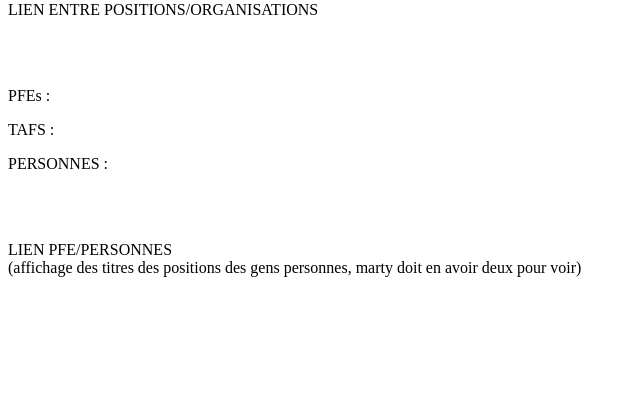
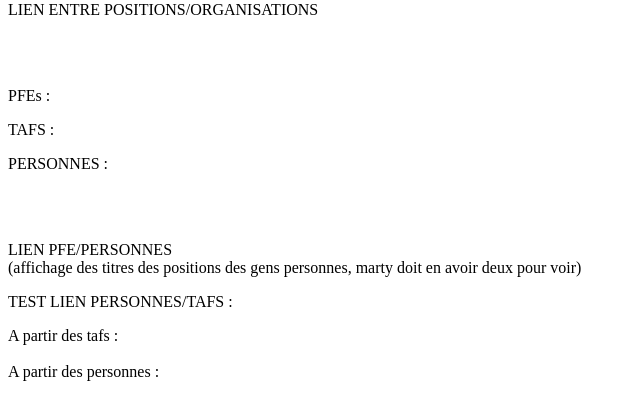
Before and after one commit to nlnTessi07/ue_web_maillard_tessier, a Flask app: template templates/testPrint.html.jinja2 in a window 1280 px wide. Shown: the part 231-651 px from the top of the page, without its empty margins (0-640 px from the left). Run offline with Flask 2, Linux system fonts and the light colour scheme; the template is opened without the code that fills it, so the values that code supplies are empty; parts of the project's set-up code (start-up, migrations or seed data) failed here and were passed over.

Commit message:
Nolann : LIEN TAFS ET PERSONNES (attribution aux tafs) + affichage OK

```diff
--- a/app.py
+++ b/app.py
@@ -179,6 +179,18 @@ def testInput():
 
 
     # LIEN TAFs PERSONNES
+    dcl.personnes.append(rory)
+    dcl.personnes.append(alexis)
+    dcl.personnes.append(eugenie)
+    login.personnes.append(marty)
+    ascii.personnes.append(tom)
+    demain.personnes.append(julien)
+    TEE.personnes.append(raoul)
+    sheesh.personnes.append(raoul)
+
+    db.session.commit() ### AFFICHAGE OK
+
+
     # LIEN POSITIONS PERSONNES
     # LIEN PERSONNES/POSITION (poste)
     # LIEN
--- a/database/models.py
+++ b/database/models.py
@@ -18,6 +18,7 @@ class TAF(db.Model):
     id = Column(Integer, primary_key = True)
     name = Column(String)
     annee = Column(String)
+    personnes = relationship('Personne', backref='taf',secondary=jun_taf_personnes)
     def __repr__(self):
         return self.name
     def __init__(self, name):
--- a/templates/testPrint.html.jinja2
+++ b/templates/testPrint.html.jinja2
@@ -59,6 +59,17 @@
              {{ p.titre }} : {{ p.personnes }},
         {% endfor %}
     </div>
+    <div>
+        <p>TEST LIEN PERSONNES/TAFS : </p>
+        A partir des tafs :
+        {% for t in tafs %}
+             Personnes dans {{ t.name }} : {% for el in t.personnes %} {{ el.name }} {% endfor %} <br>
+        {% endfor %} <br><br>
+        A partir des personnes : <br>
+        {% for p in personnes %}
+            {{ p.name }} est en {{ p.taf }} <br>
+        {% endfor %}
+    </div>
 
 
     <!--
```
